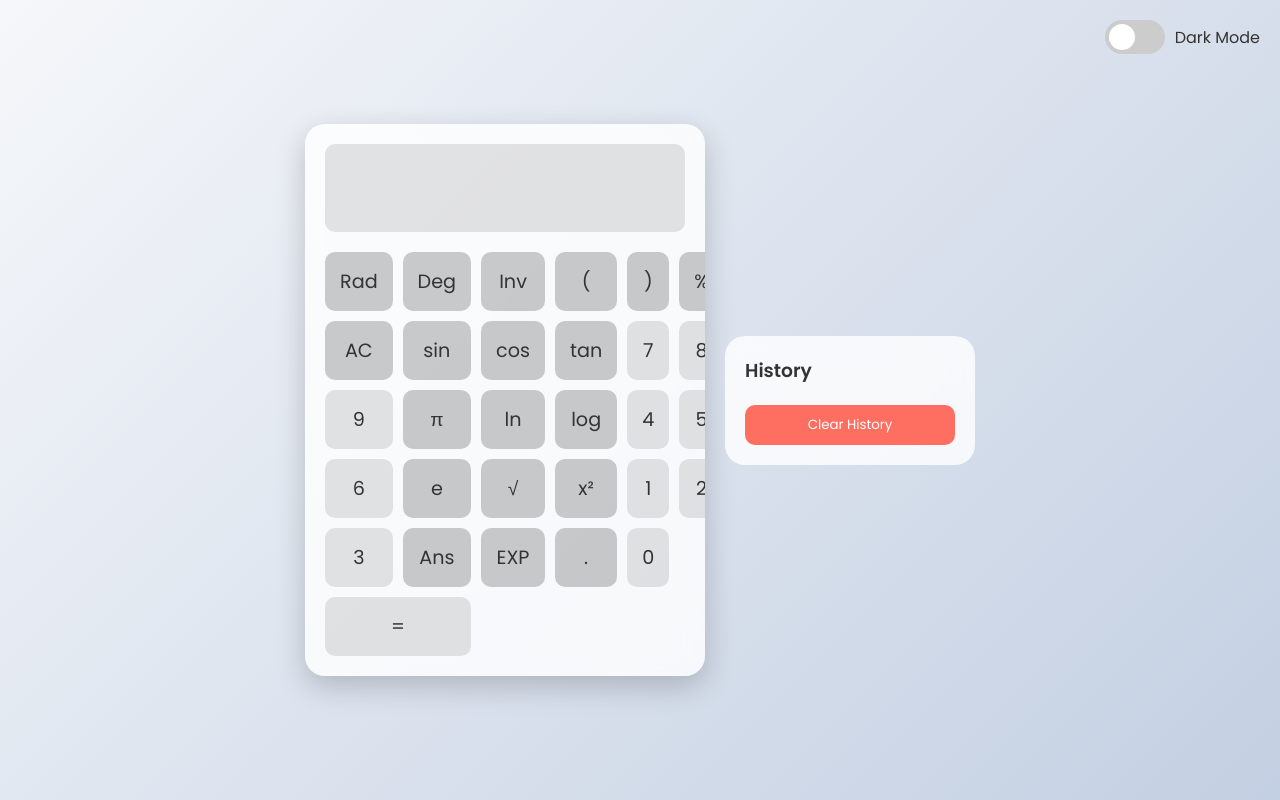
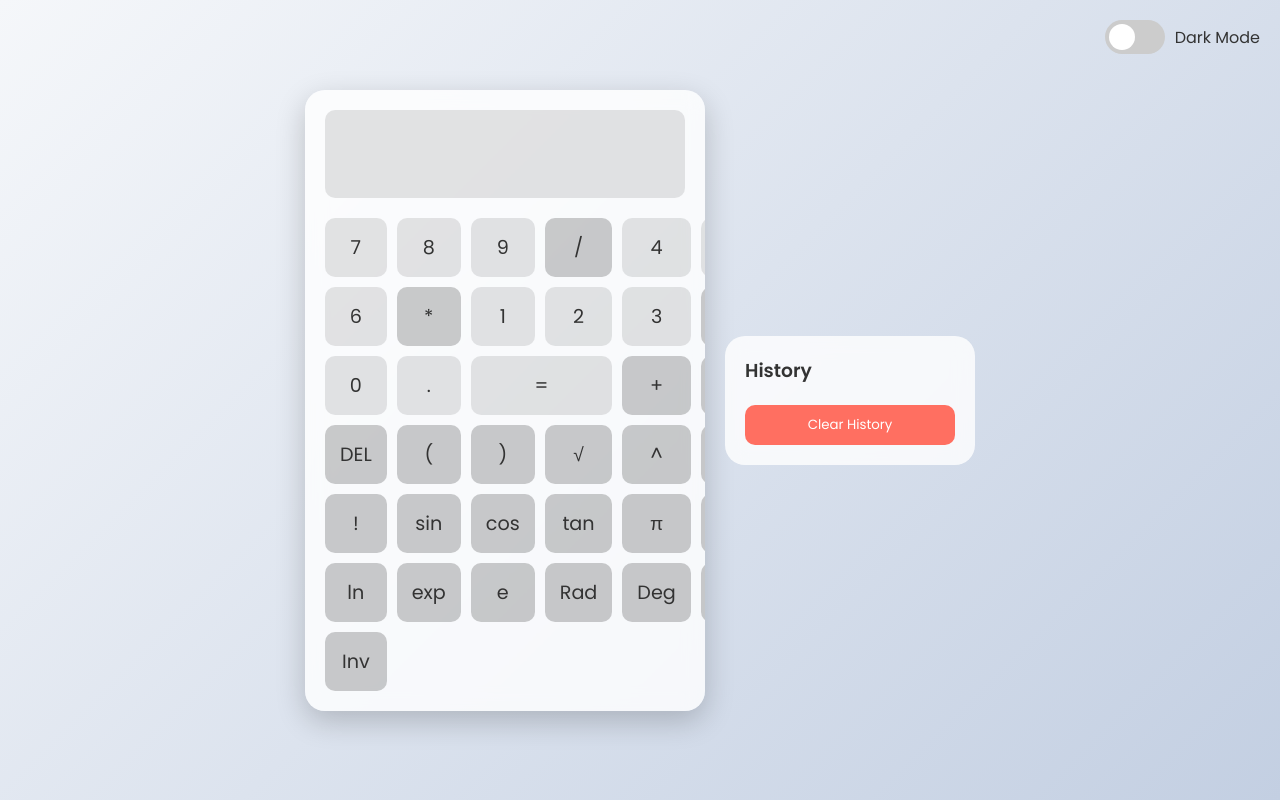
Before and after one commit to zaynshk389/calculator, a plain HTML site: page index.html in a window 1280 px wide. Drawn offline with Linux system fonts and the light colour scheme.

Commit message:
Update index.html

```diff
--- a/index.html
+++ b/index.html
@@ -20,45 +20,52 @@
             <input type="text" id="result" readonly>
         </div>
         <div class="buttons">
-            <!-- Row 1 -->
-            <button class="btn operator" data-value="Rad">Rad</button>
-            <button class="btn operator" data-value="Deg">Deg</button>
-            <button class="btn operator" data-value="Inv">Inv</button>
+            <!-- Left Side: Numbers and Basic Operations -->
+            <button class="btn" data-value="7">7</button>
+            <button class="btn" data-value="8">8</button>
+            <button class="btn" data-value="9">9</button>
+            <button class="btn operator" data-value="/">/</button>
+
+            <button class="btn" data-value="4">4</button>
+            <button class="btn" data-value="5">5</button>
+            <button class="btn" data-value="6">6</button>
+            <button class="btn operator" data-value="*">*</button>
+
+            <button class="btn" data-value="1">1</button>
+            <button class="btn" data-value="2">2</button>
+            <button class="btn" data-value="3">3</button>
+            <button class="btn operator" data-value="-">-</button>
+
+            <button class="btn" data-value="0">0</button>
+            <button class="btn" data-value=".">.</button>
+            <button class="btn equal" data-value="=">=</button>
+            <button class="btn operator" data-value="+">+</button>
+
+            <!-- Right Side: Scientific Functions -->
+            <button class="btn operator" data-value="C">C</button>
+            <button class="btn operator" data-value="DEL">DEL</button>
             <button class="btn operator" data-value="(">(</button>
             <button class="btn operator" data-value=")">)</button>
+
+            <button class="btn operator" data-value="sqrt">√</button>
+            <button class="btn operator" data-value="^">^</button>
             <button class="btn operator" data-value="%">%</button>
-            <button class="btn operator" data-value="C">AC</button>
+            <button class="btn operator" data-value="!">!</button>
 
-            <!-- Row 2 -->
             <button class="btn operator" data-value="sin">sin</button>
             <button class="btn operator" data-value="cos">cos</button>
             <button class="btn operator" data-value="tan">tan</button>
-            <button class="btn" data-value="7">7</button>
-            <button class="btn" data-value="8">8</button>
-            <button class="btn" data-value="9">9</button>
+            <button class="btn operator" data-value="π">π</button>
 
-            <!-- Row 3 -->
-            <button class="btn operator" data-value="π">π</button>
+            <button class="btn operator" data-value="log">log</button>
             <button class="btn operator" data-value="ln">ln</button>
-            <button class="btn operator" data-value="log">log</button>
-            <button class="btn" data-value="4">4</button>
-            <button class="btn" data-value="5">5</button>
-            <button class="btn" data-value="6">6</button>
+            <button class="btn operator" data-value="exp">exp</button>
+            <button class="btn operator" data-value="e">e</button>
 
-            <!-- Row 4 -->
-            <button class="btn operator" data-value="e">e</button>
-            <button class="btn operator" data-value="√">√</button>
-            <button class="btn operator" data-value="^">x²</button>
-            <button class="btn" data-value="1">1</button>
-            <button class="btn" data-value="2">2</button>
-            <button class="btn" data-value="3">3</button>
-
-            <!-- Row 5 -->
+            <button class="btn operator" data-value="Rad">Rad</button>
+            <button class="btn operator" data-value="Deg">Deg</button>
             <button class="btn operator" data-value="Ans">Ans</button>
-            <button class="btn operator" data-value="exp">EXP</button>
-            <button class="btn operator" data-value=".">.</button>
-            <button class="btn" data-value="0">0</button>
-            <button class="btn equal" data-value="=">=</button>
+            <button class="btn operator" data-value="Inv">Inv</button>
         </div>
     </div>
     <div class="history">
```
